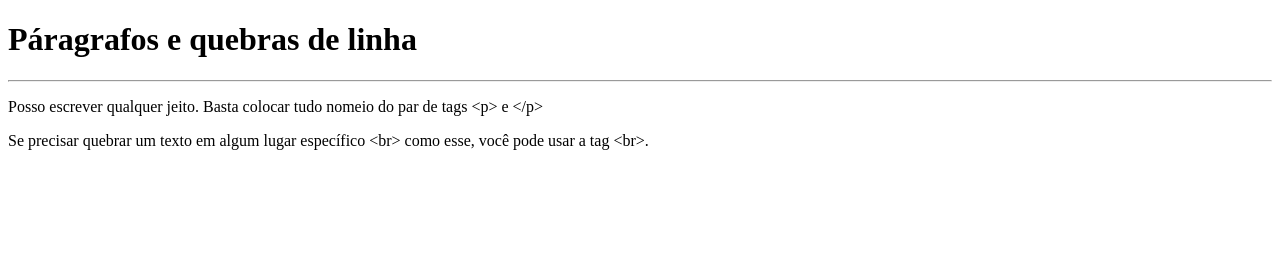
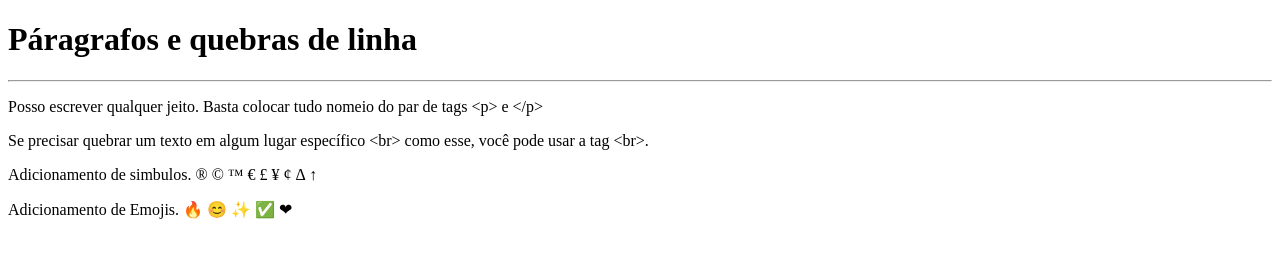
Before and after one commit to ImaBeaasT/Exercicio-2, a plain HTML site: page index.html in a window 1280 px wide. Drawn offline with Linux system fonts and the light colour scheme.

Commit message:
teste de codigos de emojis

```diff
--- a/index.html
+++ b/index.html
@@ -8,8 +8,26 @@
 <body>
     <h1>Páragrafos e quebras de linha</h1>
     <hr>
-    <p>Posso escrever qualquer jeito. Basta colocar tudo nomeio do par de tags &lt;p&gt; e &lt;/p&gt;
+    <p>Posso escrever qualquer jeito. Basta colocar tudo nomeio do par de tags &lt;p&gt; e &lt;/p&gt; <!-- LESS THAN / GREATER THAN -->
     </p>
     <p>Se precisar quebrar um texto em algum lugar específico &lt;br&gt; como esse, você pode usar a tag &lt;br&gt;.</p>
+    <P>Adicionamento de simbulos.
+        &reg;
+        &copy;
+        &trade;
+        &euro;
+        &pound;
+        &yen;
+        &cent;
+        &Delta;
+        &uarr;
+    </P>
+    <p>Adicionamento de Emojis.
+        &#x1f525
+        &#x1f60A
+        &#x2728
+        &#x2705
+        &#x2764
+    </p>
 </body>
 </html>
```
